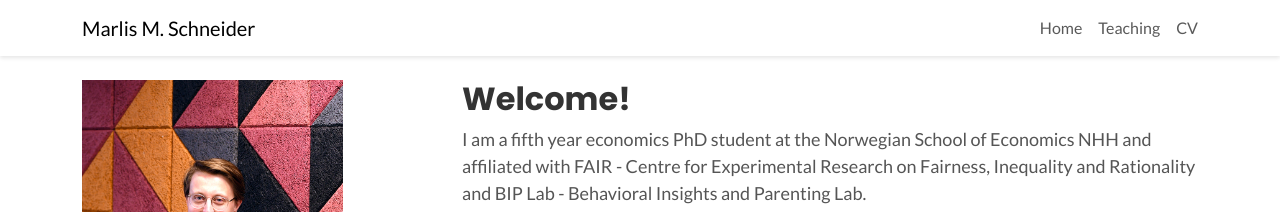
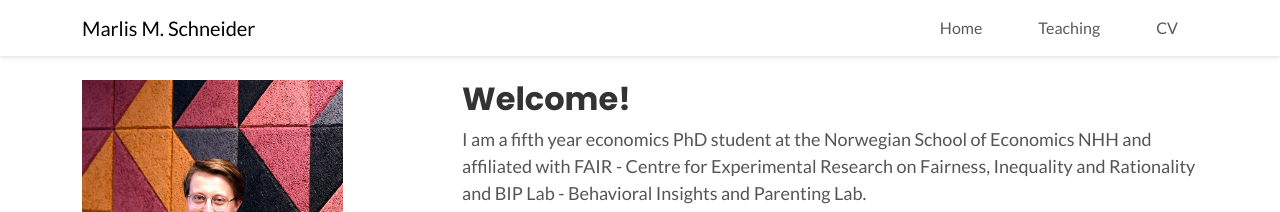
Before and after one commit to marlismschneider/marlismschneider.github.io, a Jekyll site: the page built from index.html, in a window 1280 px wide. Shown: the top 212 px of the page. Built offline with Jekyll 4.4.1, drawn with Linux system fonts in a browser that asks for light colours; nearby versions of some CDN libraries.

Commit message:
Updating navbar style

```diff
--- a/_data/teachingData.yml
+++ b/_data/teachingData.yml
@@ -0,0 +1 @@
+header-title: "Teaching Experience"
--- a/_scss/main.scss
+++ b/_scss/main.scss
@@ -7,9 +7,16 @@ body{
     color: #333333;
 }
 
-nav.navbar {
-    background-color: #fff;
-    box-shadow: 0 2px 4px rgba(0, 0, 0, 0.1);
+nav{
+    &.navbar {
+        background-color: #fff;
+        box-shadow: 0 2px 4px rgba(0, 0, 0, 0.1);
+
+        .nav-item{
+            padding-left: 20px;
+            padding-right: 20px;
+        }
+    }
 }
 
 ul{
--- a/index.html
+++ b/index.html
@@ -39,7 +39,7 @@ description:
                             <div class="work-header">
                                 <h5 class="poppins-medium">{{ item.title }}</h5>
                             </div>
-                            {% if item.collaborators. %}
+                            {% if item.collaborators %}
                             <div class="work-collaborator">
                                 <div class="collaborators">
                                     {% for collaborator in item.collaborators %}
@@ -84,7 +84,7 @@ description:
                             <div class="work-header">
                                 <h5 class="poppins-medium">{{ item.title }}</h5>
                             </div>
-                            {% if item.collaborators. %}
+                            {% if item.collaborators %}
                             <div class="work-collaborator">
                                 <div class="collaborators">
                                     {% for collaborator in item.collaborators %}
@@ -129,7 +129,7 @@ description:
                             <div class="work-header">
                                 <h5 class="poppins-medium">{{ item.title }}</h5>
                             </div>
-                            {% if item.collaborators. %}
+                            {% if item.collaborators %}
                             <div class="work-collaborator">
                                 <div class="collaborators">
                                     {% for collaborator in item.collaborators %}
```
